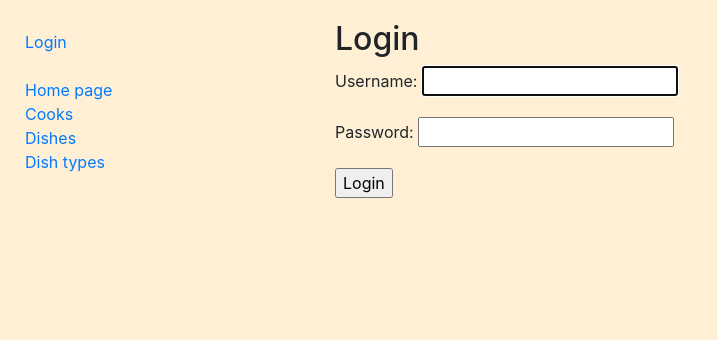
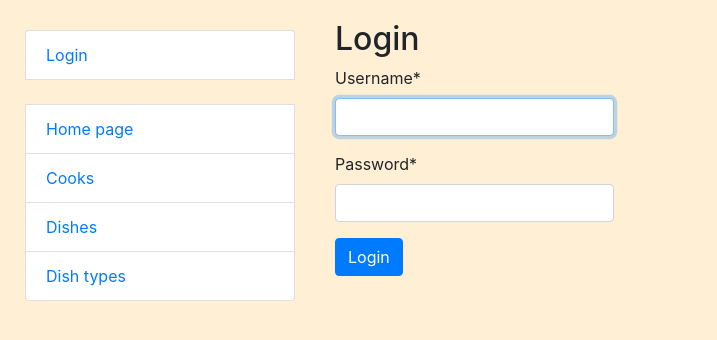
Before and after one commit to ochernous/restaurant-kitchen-managment, a Django app: page /accounts/login/ in a window 1280 px wide. Shown: the top 340 px of the page, without its empty margins (0-717 px from the left). Run offline with Django 4.2, Linux system fonts and the light colour scheme; some libraries are stand-ins or nearby versions.

Commit message:
Update sidebar and login fields

```diff
--- a/templates/includes/sidebar.html
+++ b/templates/includes/sidebar.html
@@ -1,22 +1,22 @@
-<ul class="sidebar-nav">
+<ul class="sidebar-nav list-group">
   {% if user.is_authenticated %}
-    <li>User: <a href="{% url 'kitchen:cook-detail' user.pk %}">{{ user.username }}</a></li>
-    <li><a href="{% url 'logout' %}">Logout</a></li>
+    <li class="list-group-item">User: <a href="{% url 'kitchen:cook-detail' user.pk %}">{{ user.username }}</a></li>
+    <li class="list-group-item"><a href="{% url 'logout' %}">Logout</a></li>
   {% else %}
-    <li><a href="{% url 'login' %}">Login</a></li>
+    <li class="list-group-item"><a href="{% url 'login' %}">Login</a></li>
   {% endif %}
   <br>
 
-  <li>
+  <li class="list-group-item">
     <a href="{% url "kitchen:index" %}">Home page</a>
   </li>
-  <li>
+  <li class="list-group-item">
     <a href="{% url "kitchen:cook-list" %}">Cooks</a>
   </li>
-  <li>
+  <li class="list-group-item">
     <a href="{% url "kitchen:dish-list" %}">Dishes</a>
   </li>
-  <li>
+  <li class="list-group-item">
     <a href="{% url "kitchen:dish-type-list" %}">Dish types</a>
   </li>
 </ul>
--- a/templates/registration/login.html
+++ b/templates/registration/login.html
@@ -1,4 +1,5 @@
 {% extends "base.html" %}
+{% load crispy_forms_filters %}
 
 {% block content %}
   <h2>Login</h2>
@@ -7,10 +8,10 @@
     <p style="color: red">Invalid credentials</p>
   {% endif %}
 
-  <form method="post" action="{% url 'login' %}">
+  <form method="post" action="{% url 'login' %}" style="width: 30%">
     {% csrf_token %}
-    {{ form.as_p }}
-    <input type="submit" value="Login">
+    {{ form|crispy }}
+    <input type="submit" value="Login" class="btn btn-primary">
     <input type="hidden" name="next" value="{{ next }}">
   </form>
 {% endblock %}
```
